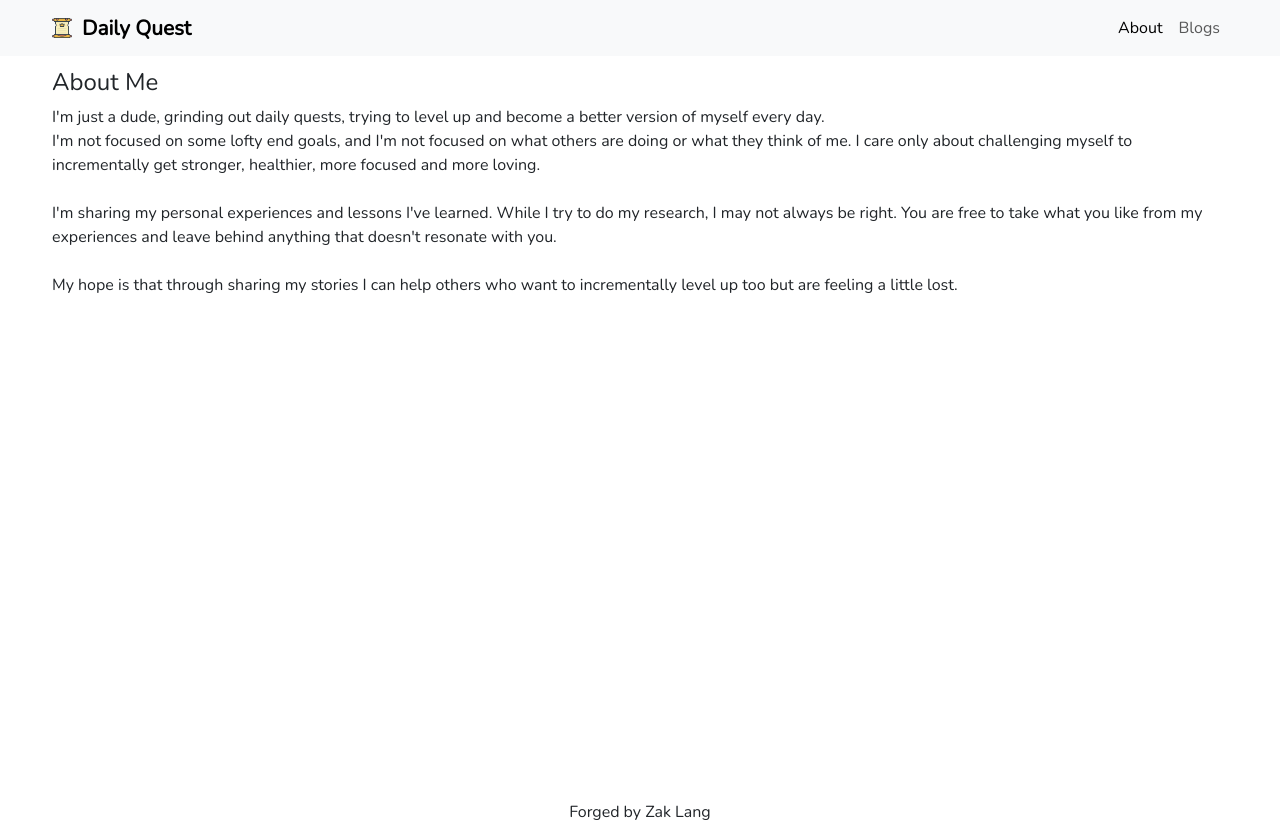
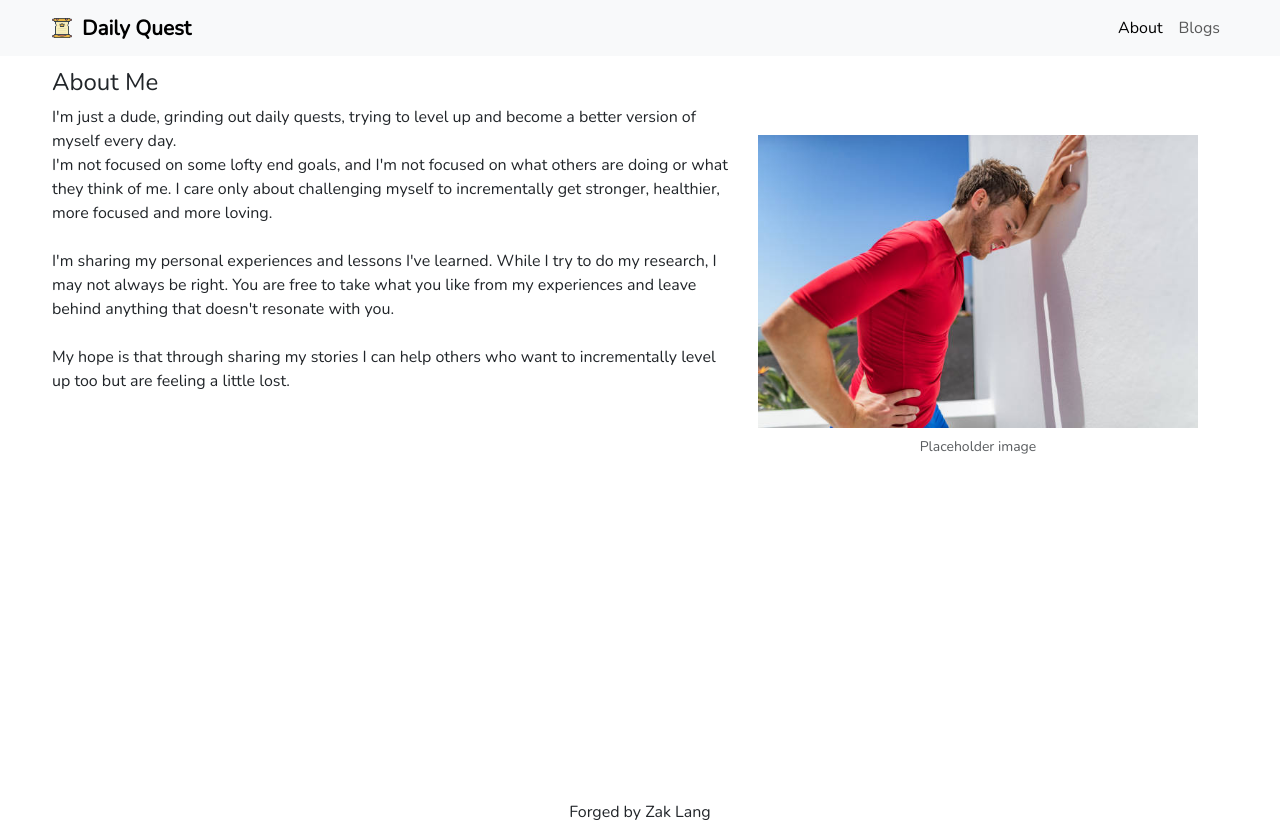
Before and after one commit to ZakLang/dailyquest.ca, a React (Create React App) app: page / in a window 1280 px wide. Both pictures are taken after a click on the button "About". Built offline with nearby package versions, Linux system fonts and the light colour scheme.

Commit message:
Added the about page

```diff
--- a/src/App.css
+++ b/src/App.css
@@ -1,5 +1,9 @@
-div.text-block {
+.text-pre-wrap {
   white-space: pre-wrap;
+}
+
+div.content-width{
+  max-width: 1200px;
 }
 
 .App {
@@ -23,8 +27,9 @@ div.text-block {
   color: #61dafb;
 }
 
-.content-width.container{
-  max-width: 1200px;
+.centered {
+  display: inline-block;
+  margin: auto;
 }
 
 .flex-container {
--- a/src/App.js
+++ b/src/App.js
@@ -1,4 +1,5 @@
 import './App.css';
+import './margins.css';
 import SiteBody from './components/SiteBody';
 import SiteHeader from './components/SiteHeader';
 import { useState } from 'react';
--- a/src/components/SiteBody.js
+++ b/src/components/SiteBody.js
@@ -1,4 +1,3 @@
-import Container from 'react-bootstrap/Container';
 import SiteBodyHomePage from './SiteBodyHomePage';
 import SiteBodyAboutPage from './SiteBodyAboutPage';
 import SiteBodyBlogsPage from './SiteBodyBlogsPage';
@@ -7,7 +6,7 @@ function SiteBody(props) {
 
   const bodyStyle = {
     minHeight: "calc(100vh - 56px)",
-    padding: "12px"
+    padding: "12px 0px 0px 0px"
   }
 
   let activePage;
@@ -29,9 +28,9 @@ function SiteBody(props) {
 
   return (
     <main data-testid="site-body">
-      <Container className="content-width" style={bodyStyle}>
+      <div className="content-width centered" style={bodyStyle}>
         {activePage}
-      </Container>
+      </div>
     </main>
   )
 }
--- a/src/components/SiteBodyAboutPage.js
+++ b/src/components/SiteBodyAboutPage.js
@@ -1,4 +1,7 @@
-
+import Container from 'react-bootstrap/Container';
+import Col from 'react-bootstrap/Col';
+import Row from 'react-bootstrap/Row';
+import Figure from 'react-bootstrap/Figure';
 
 function SiteBodyAboutPage() {
 
@@ -10,16 +13,27 @@ I'm sharing my personal experiences and lessons I've learned. While I try to do
 
 My hope is that through sharing my stories I can help others who want to incrementally level up too but are feeling a little lost.`
 
-  const pageStyle ={
-    textAlign: "left",
-    width: "100%"
-  }
-
   return (
-      <div data-testid="about-page" style={pageStyle}>
-        <h4>{aboutHeading}</h4>
-        <div className="text-block">{aboutBody}</div>
-      </div>
+    <div data-testid="about-page">
+      <Container fluid>
+        <Row>
+          <Col>
+            <h4 className="text-center text-lg-start">{aboutHeading}</h4>
+          </Col>
+        </Row>
+        <Row>
+          <Col>
+            <Figure className="float-end" style={{maxWidth:"500px", padding:"30px"}}>
+              <Figure.Image width="100%"
+                            alt="About Me"
+                            src="images/about.jpg"/>
+              <Figure.Caption>Placeholder image</Figure.Caption>
+            </Figure>
+            <div className="text-start text-pre-wrap">{aboutBody}</div>
+          </Col>
+        </Row>
+      </Container>
+    </div>
   );
 }
 
--- /dev/null
+++ b/src/margins.css
@@ -0,0 +1,15 @@
+.padding-left-12 {
+  padding-left: 12px !important;
+}
+
+.padding-right-12 {
+  padding-right: 12px !important;
+}
+
+.padding-top-12 {
+  padding-top: 12px !important;
+}
+
+.padding-bottom-12 {
+  padding-bottom: 12px !important;
+}
```
Also changed, not shown: public/images/about.jpg (added).
